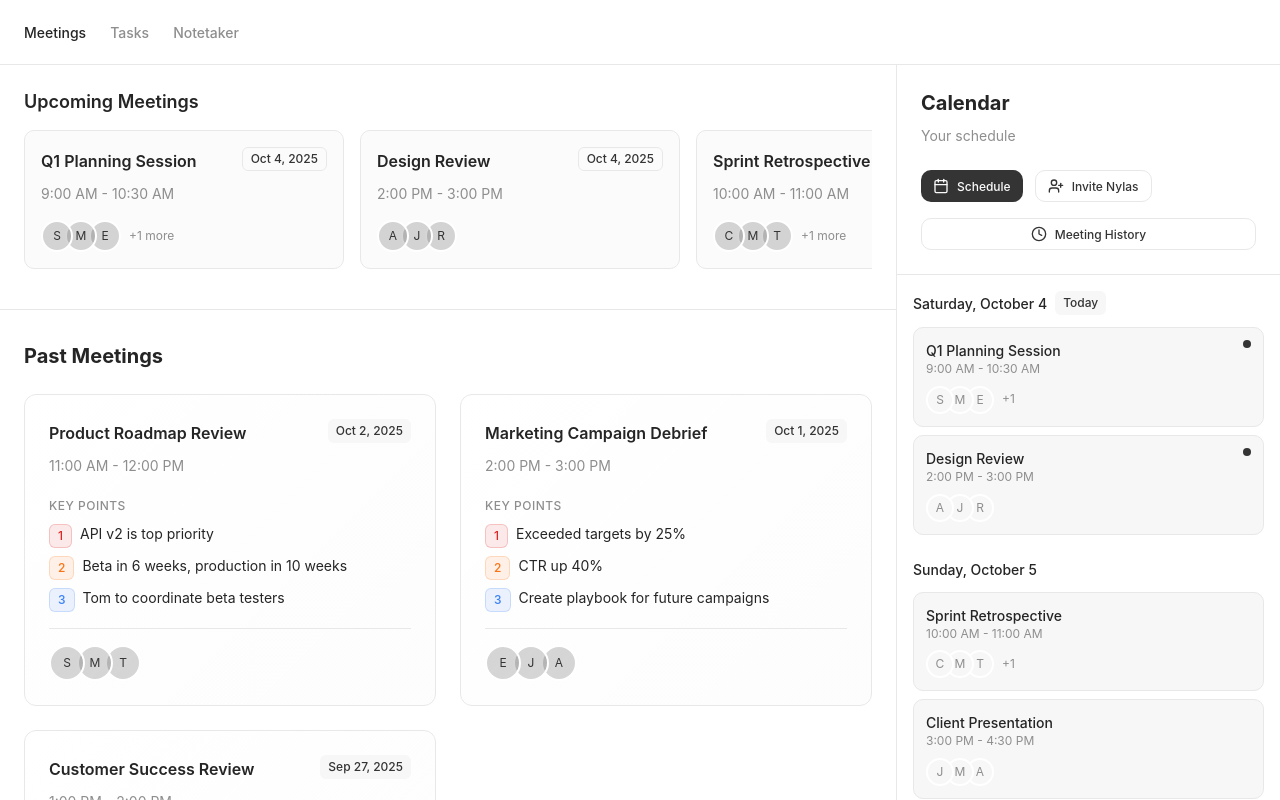
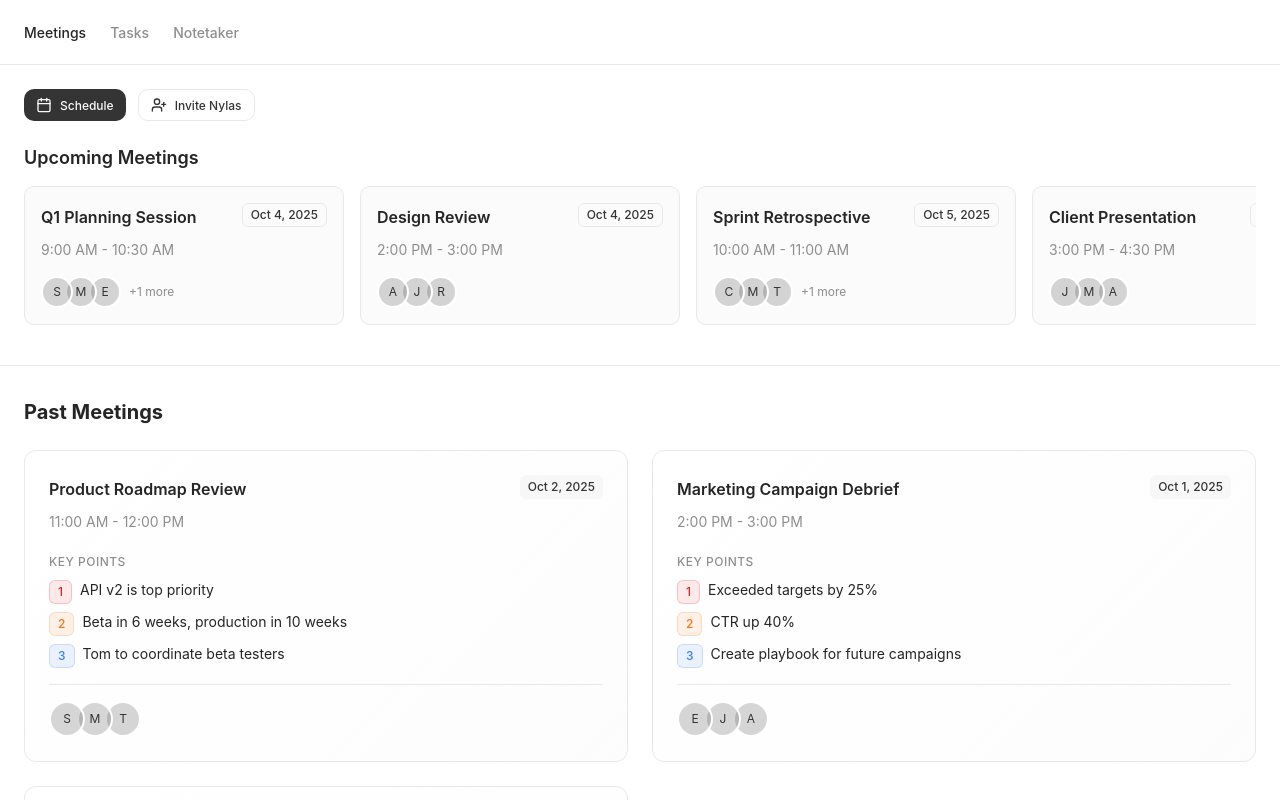
Before and after one commit to rangasashank/fundraise-hackathon-two, a Next.js app in the folder frontend/: page /meetings in a window 1280 px wide. Shown: the top 800 px of the page. Built offline with nearby package versions, Linux system fonts and the light colour scheme.

Commit message:
deleted calendar

```diff
--- a/frontend/components/meetings-page.tsx
+++ b/frontend/components/meetings-page.tsx
@@ -1,35 +1,29 @@
 import React, { useState } from 'react'
 import { Box, Typography, Container, Avatar, AvatarGroup } from '@mui/material'
 import { styled } from '@mui/material/styles'
+import { Calendar as CalendarIcon, UserPlus } from 'lucide-react'
 import { Button } from '@/components/ui/button'
 import { Badge } from '@/components/ui/badge'
 import { Dialog, DialogContent, DialogHeader, DialogTitle, DialogDescription, DialogFooter, DialogClose } from '@/components/ui/dialog'
 import { ScrollArea } from '@/components/ui/scroll-area'
 import { Input } from '@/components/ui/input'
 import { Label } from '@/components/ui/label'
-import { Calendar } from '@/components/calendar'
 import { ActionItems } from '@/components/action-items'
 import { formatDate } from '@/lib/utils'
 import { type Meeting, mockMeetings, pastMeetings } from '@/lib/mock-data'
 
 // Styled components
-const MainContainer = styled(Box)(({ theme }) => ({
-  display: 'flex',
+const MainContainer = styled(Box)(() => ({
   minHeight: '100vh',
   backgroundColor: '#ffffff',
 }))
 
-const ContentArea = styled(Box)(({ theme }) => ({
-  flex: 1,
-  overflowY: 'auto',
-}))
-
-const UpcomingSection = styled(Box)(({ theme }) => ({
+const UpcomingSection = styled(Box)(() => ({
   borderBottom: '1px solid #e8e8e8',
   backgroundColor: '#ffffff',
 }))
 
-const MeetingCard = styled(Box)<{ clickable?: boolean }>(({ theme, clickable }) => ({
+const MeetingCard = styled(Box)<{ clickable?: boolean }>(({ clickable }) => ({
   flexShrink: 0,
   width: 320,
   backgroundColor: 'rgba(247, 247, 247, 0.5)',
@@ -45,7 +39,7 @@ const MeetingCard = styled(Box)<{ clickable?: boolean }>(({ theme, clickable })
   } : {},
 }))
 
-const PastMeetingCard = styled(Box)(({ theme }) => ({
+const PastMeetingCard = styled(Box)(() => ({
   position: 'relative',
   background: 'linear-gradient(135deg, #ffffff 0%, rgba(247, 247, 247, 0.3) 100%)',
   border: '1px solid #e8e8e8',
@@ -71,30 +65,16 @@ const PastMeetingCard = styled(Box)(({ theme }) => ({
   },
 }))
 
-const CalendarSidebar = styled(Box)(({ theme }) => ({
-  width: 384,
-  borderLeft: '1px solid #e8e8e8',
-  backgroundColor: '#ffffff',
-  flexShrink: 0,
-  [theme.breakpoints.down('lg')]: {
-    display: 'none',
-  },
-}))
+
 
 export default function MeetingsPage() {
   const [selectedMeeting, setSelectedMeeting] = useState<Meeting | null>(null)
-  const [expandedMeeting, setExpandedMeeting] = useState<string | null>(null)
-  const [showHistory, setShowHistory] = useState(false)
   const [showInviteDialog, setShowInviteDialog] = useState(false)
 
   const upcomingMeetings = mockMeetings.filter((m) => m.date >= new Date())
   const completedMeetings = [...mockMeetings, ...pastMeetings]
     .filter((m) => m.date < new Date() && m.hasTranscript)
     .sort((a, b) => b.date.getTime() - a.date.getTime())
-
-  const allMeetings = showHistory
-    ? [...mockMeetings, ...pastMeetings].filter((m) => m.date < new Date())
-    : mockMeetings.filter((m) => m.date >= new Date())
 
   const getPriorityColor = (index: number) => {
     if (index === 0) return { backgroundColor: 'rgba(220, 38, 38, 0.1)', color: '#dc2626', borderColor: 'rgba(220, 38, 38, 0.2)' }
@@ -110,9 +90,28 @@ export default function MeetingsPage() {
 
   return (
     <MainContainer>
-      <ContentArea>
-        <UpcomingSection>
+      <UpcomingSection>
           <Container maxWidth="xl" sx={{ py: 3 }}>
+            {/* Action Buttons */}
+            <Box sx={{ display: 'flex', gap: 1.5, mb: 3 }}>
+              <Button
+                onClick={() => console.log('Schedule meeting')}
+                variant="default"
+                size="sm"
+              >
+                <CalendarIcon size={16} style={{ marginRight: 8 }} />
+                Schedule
+              </Button>
+              <Button
+                onClick={() => setShowInviteDialog(true)}
+                variant="outline"
+                size="sm"
+              >
+                <UserPlus size={16} style={{ marginRight: 8 }} />
+                Invite Nylas
+              </Button>
+            </Box>
+
             <Typography variant="h5" sx={{ fontWeight: 600, color: '#252525', mb: 2 }}>
               Upcoming Meetings
             </Typography>
@@ -168,14 +167,13 @@ export default function MeetingsPage() {
             Past Meetings
           </Typography>
           <Box sx={{ display: 'grid', gap: 3, gridTemplateColumns: { xs: '1fr', md: 'repeat(2, 1fr)', lg: 'repeat(2, 1fr)' } }}>
-            {completedMeetings.map((meeting, index) => {
+            {completedMeetings.map((meeting) => {
               const keyPoints = extractKeyPoints(meeting.notes)
               return (
                 <PastMeetingCard
                   key={meeting.id}
                   onClick={() => {
                     setSelectedMeeting(meeting)
-                    setExpandedMeeting(meeting.id)
                   }}
                 >
                   <Box sx={{ position: 'relative', zIndex: 1 }}>
@@ -245,19 +243,6 @@ export default function MeetingsPage() {
             })}
           </Box>
         </Container>
-      </ContentArea>
-
-      <CalendarSidebar>
-        <Calendar
-          meetings={allMeetings}
-          selectedMeeting={selectedMeeting}
-          onSelectMeeting={setSelectedMeeting}
-          showHistory={showHistory}
-          onToggleHistory={() => setShowHistory(!showHistory)}
-          onSchedule={() => console.log('Schedule meeting')}
-          onInviteNylas={() => setShowInviteDialog(true)}
-        />
-      </CalendarSidebar>
 
       {/* Meeting Details Dialog */}
       <Dialog open={!!selectedMeeting} onOpenChange={(open) => !open && setSelectedMeeting(null)}>
```
Also changed, not shown: 1 other file (tests, documents, lock files or other folders).
